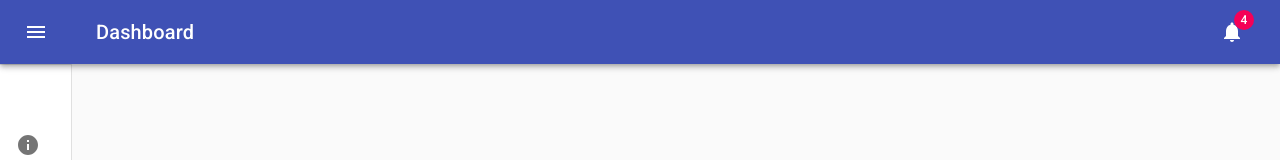
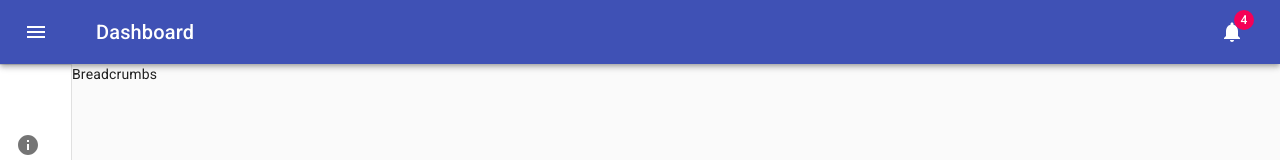
Before and after one commit to krzysztofgawrys/docker-logger, a React (Create React App) app: page /docker/1/1 in a window 1280 px wide. Shown: the top 160 px of the page. Built offline with nearby package versions, Linux system fonts and the light colour scheme; no server answers.

Commit message:
Add Breadcrumbs

```diff
--- /dev/null
+++ b/src/components/breadcrumbs.tsx
@@ -0,0 +1,14 @@
+import React from 'react';
+import {withRouter} from 'react-router-dom';
+
+
+const Breadcrumbs = (props:any) => {
+    console.log(props);
+    return (
+        <div>
+            Breadcrumbs
+        </div>
+    )
+}
+
+export default withRouter(Breadcrumbs);
--- a/src/layout/index.tsx
+++ b/src/layout/index.tsx
@@ -10,6 +10,7 @@ import ChevronLeftIcon from '@material-ui/icons/ChevronLeft';
 import ListItems from '../components/listItems';
 import Header from './header';
 import useStyles from './styles';
+import Breadcrumbs from '../components/breadcrumbs';
 
 interface IndexProps {
   children: JSX.Element[] | JSX.Element
@@ -47,6 +48,7 @@ const Index: React.SFC<IndexProps> = (props) => {
       </Drawer>
       <main className={classes.content}>
         <div className={classes.appBarSpacer} />
+        <Breadcrumbs />
         <Container maxWidth="xl" className={classes.container}>
           {props.children}
         </Container>
```
